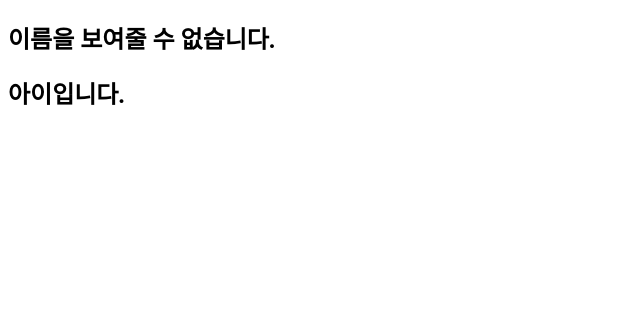
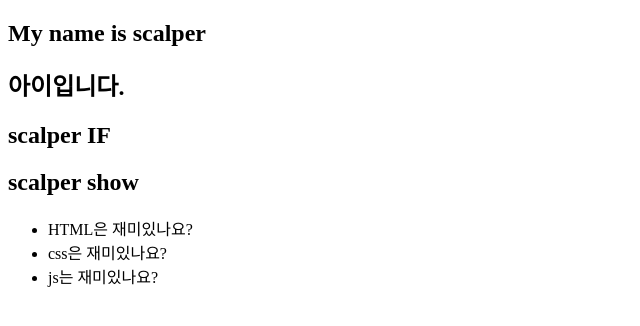
Before and after one commit to dkdiek/Vue3_Class_Practice2, a Vue app: page / in a window 1280 px wide. Shown: the top 326 px of the page, without its empty margins (0-640 px from the left). Built offline with nearby package versions, Linux system fonts and the light colour scheme.

Commit message:
조건부 렌더링

```diff
--- a/src/App.vue
+++ b/src/App.vue
@@ -8,6 +8,24 @@
     <h2 v-if="user.age > 20">당신은 성인입니다.</h2>
     <h2 v-else-if="user.age > 14 && user.age < 20">청소년입니다.</h2>
     <h2 v-else>아이입니다.</h2>
+
+    <!-- false일 때 v-if는 아예 렌더링을 안하고 v-show는 style을 none으로 설정 -->
+    <h2 v-if="showName">{{ user.name }} IF</h2>
+    <h2 v-show="showName">{{ user.name }} show</h2>
+
+    <!--template으로 여러개 묶어서 조건 적용 - template은 html에 태그로 노출 안된다-->
+    <ul>
+      <template v-if="question === 'frontend'">
+        <li>HTML은 재미있나요?</li>
+        <li>css은 재미있나요?</li>
+        <li>js는 재미있나요?</li>
+      </template>
+      <template v-else>
+        <li>java는 재미있나요?</li>
+        <li>python는 재미있나요?</li>
+        <li>C#는 재미있나요?</li>
+      </template>
+    </ul>
   </div>
 </template>
 
@@ -16,7 +34,8 @@ export default {
   name: "App",
   data() {
     return {
-      showName: false,
+      question: "frontend",
+      showName: true,
       user: {
         name: "scalper",
         age: 1,
```
